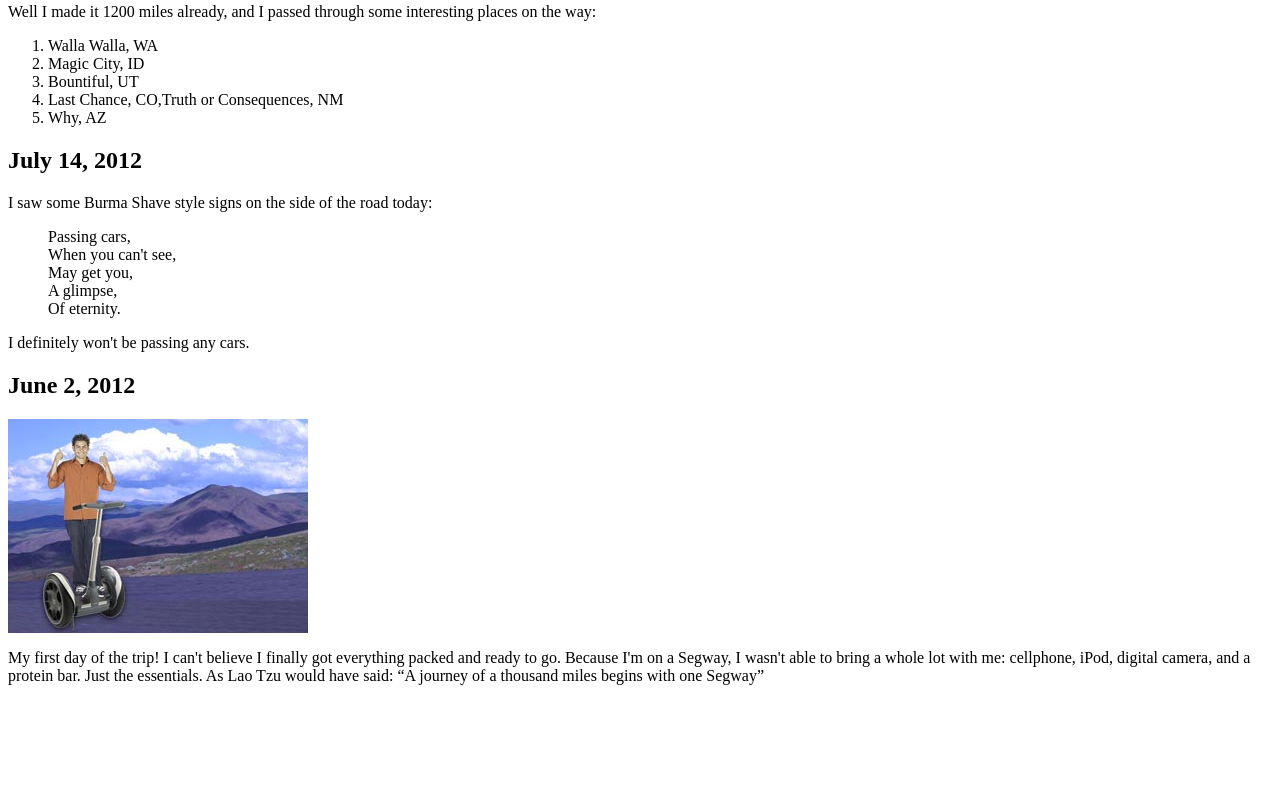
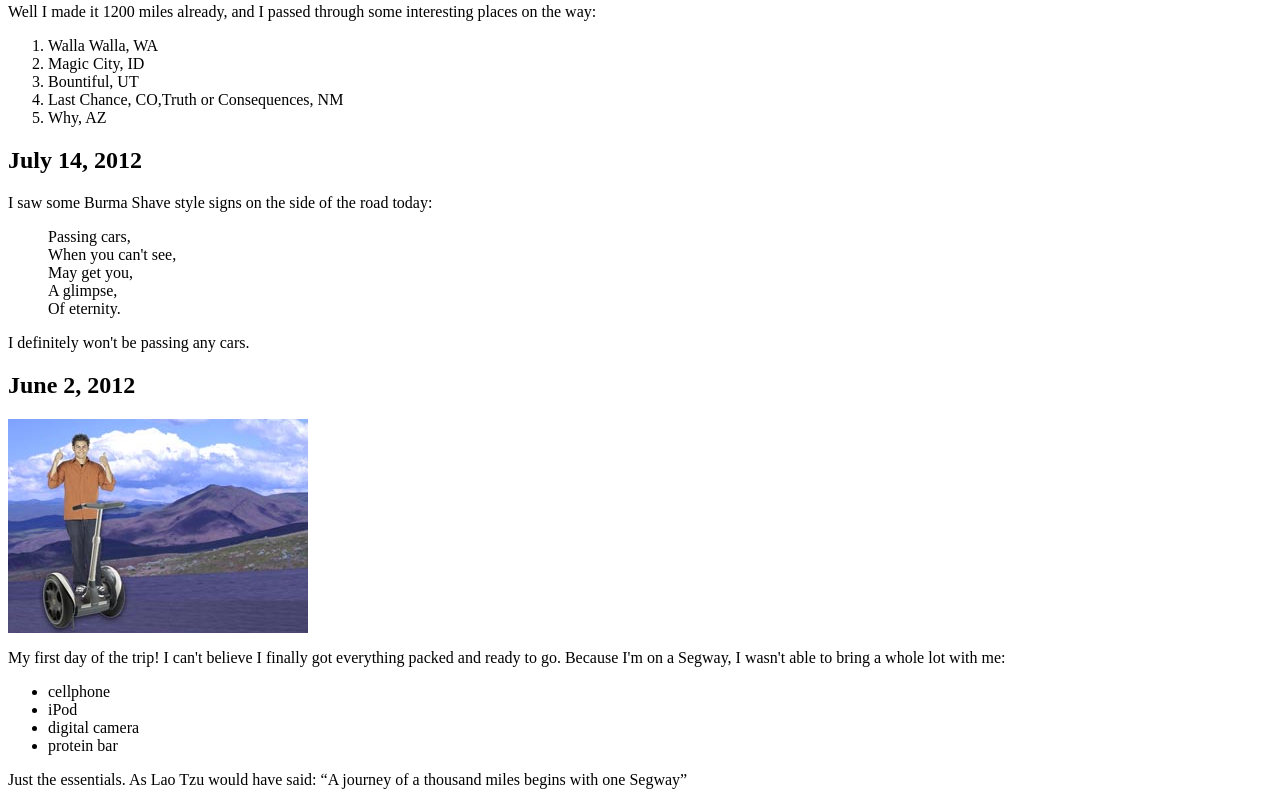
Before and after one commit to IharYudziankou/hfhtml, a plain HTML site: page ch3/journal.html in a window 1280 px wide. Shown: the part 378-1183 px from the top of the page. Before the commit the page ends 1079 px from the top, so only its background shows below. Drawn offline with Linux system fonts and the light colour scheme.

Commit message:
ch3. EX. p.135

```diff
--- a/ch3/journal.html
+++ b/ch3/journal.html
@@ -47,10 +47,12 @@
       My first day of the trip!  I can't believe I finally got
       everything packed and ready to go.  Because I'm on a Segway,
       I wasn't able to bring a whole lot with me:
-      cellphone,
-      iPod,
-      digital camera,
-      and a protein bar.
+      <ul>
+        <li>cellphone</li>
+        <li>iPod</li>
+        <li>digital camera</li>
+        <li>protein bar</li>
+      </ul>
        Just the essentials.  As
       Lao Tzu would have said:
       <q>A journey of a thousand miles begins with one Segway</q>
```
